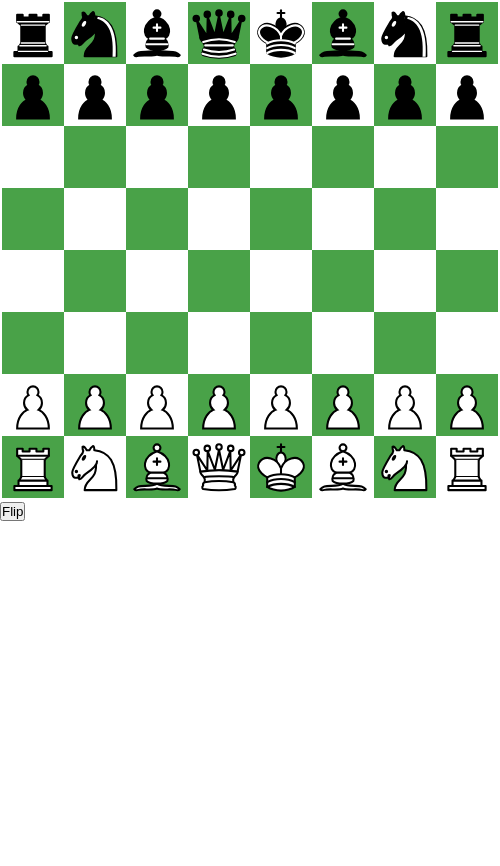
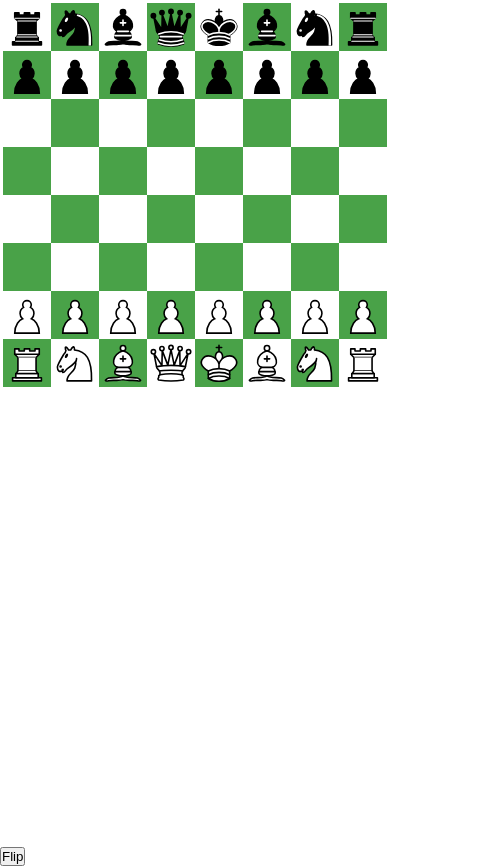
Before and after one commit to Ronald2007/chessweb-js, a website with bundled scripts: page index.html in a window 390 px wide. Shown: the whole page, 500 px wide, since content can reach past the window. Built offline with nearby package versions, Linux system fonts and the light colour scheme.

Commit message:
add config option

```diff
--- a/src/app.ts
+++ b/src/app.ts
@@ -1,24 +1,20 @@
 import { chessboard } from "./board.js";
-import { INITIAL_FEN, SAMPLE_FEN } from "./lib/constants.js";
-import { convertFENtoPosition } from "./lib/fen.js";
-import { convertMoveToNotation } from "./lib/notation.js";
+import { INITIAL_FEN } from "./lib/constants.js";
+import { Move } from "./types/index.js";
 
 function onWindowLoad() {
   const boardDiv = document.querySelector<HTMLDivElement>(".board");
   if (!boardDiv) return;
-  const controller = chessboard(boardDiv, INITIAL_FEN, (position) =>
-    console.log(position.prevMove?.notation)
-  );
+  const moves: Move[] = [];
+
+  const controller = chessboard(boardDiv, INITIAL_FEN, {
+    animationDuration: 0,
+    onChange: (position) => moves.push(position),
+  });
 
   document
     .querySelector<HTMLButtonElement>(".flip-btn")
     ?.addEventListener("click", () => controller.flip());
-
-  const notation = convertMoveToNotation(
-    { to: 44, from: 64, type: "normal" },
-    convertFENtoPosition(INITIAL_FEN).board
-  );
-  console.log(notation);
 }
 
 window.addEventListener("DOMContentLoaded", onWindowLoad);
--- a/src/board.ts
+++ b/src/board.ts
@@ -1,5 +1,10 @@
 import { convertFENtoPosition, convertPositionToFen } from "./lib/fen.js";
-import { COLOR_PIECES } from "./lib/constants.js";
+import {
+  COLOR_PIECES,
+  DEFAULT_BOARD_CONFIG,
+  INITIAL_FEN,
+  letters,
+} from "./lib/constants.js";
 import {
   convertIndexToPoint,
   clamp,
@@ -9,6 +14,7 @@ import {
 } from "./lib/helpers.js";
 import {
   Board,
+  BoardConfig,
   BoardDifference,
   GameController,
   PieceMove,
@@ -22,17 +28,23 @@ import { convertMoveToNotation } from "./lib/notation.js";
 // root element, start position, callback with new position(newPosition)
 export function chessboard(
   boardDiv: HTMLDivElement,
-  startPosition: Position | string,
-  onMove?: (position: Position) => void
+  startPosition: Position | string = INITIAL_FEN,
+  boardConfig: BoardConfig = DEFAULT_BOARD_CONFIG
 ) {
+  const config = {
+    ...DEFAULT_BOARD_CONFIG,
+    ...boardConfig,
+  } as Required<BoardConfig>;
+
   let boardRect = boardDiv.getBoundingClientRect();
   const overDiv = createElement("div", "square", "over", "hidden");
   const selectedDiv = createElement("div", "square", "selected", "hidden");
   const ghostDiv = createElement("div", "ghost", "piece", "hidden");
+  const rootEl = document.querySelector<HTMLHtmlElement>(":root");
 
-  let BOARD_SIZE = boardRect.height;
-  let SQUARE_SIZE = BOARD_SIZE / 8;
-  let CENTER = SQUARE_SIZE / 2;
+  let BOARD_SIZE = 0,
+    SQUARE_SIZE = 0,
+    CENTER = 0;
 
   const position =
     typeof startPosition === "string"
@@ -40,11 +52,14 @@ export function chessboard(
       : startPosition;
 
   let possibleMoves: PieceMove[] = findAllMoves(position);
-  let flip = false;
+  let flip = config.flipped;
 
   function initialize(): GameController {
     // create board size & add update on every resize
     setBoardSize();
+    boardDiv.append(overDiv, selectedDiv, ghostDiv);
+
+    // boardDiv.addEventListener("pointerdown", onDragStart);
     let timeout: NodeJS.Timeout; // holder for timeout id
     const delay = 250;
     window.addEventListener("resize", () => {
@@ -52,11 +67,19 @@ export function chessboard(
       timeout = setTimeout(setBoardSize, delay);
     });
 
-    boardDiv.append(overDiv, selectedDiv, ghostDiv);
-    boardDiv.addEventListener("pointerdown", onDragStart);
     displayBoard(position.board);
+    setupBoardConfig();
 
     return createBoardController();
+  }
+
+  function setupBoardConfig() {
+    setAnimationDurationTo(config.animationDuration);
+    flipBoard(config.flipped);
+    if (config.playable) {
+      boardDiv.addEventListener("pointerdown", onDragStart);
+    }
+    toggleCoordinates(config.showCoordinates);
   }
 
   function createBoardController(): GameController {
@@ -66,37 +89,67 @@ export function chessboard(
       clearBoard,
       getOrientation: () => flip,
       destroy: () => (boardDiv.innerHTML = ""),
+      toggleCoordinates,
+      getFen: () => position.fen,
+      getPosition: () => position,
     };
   }
 
   function setBoardSize() {
-    const rootElement = document.querySelector<HTMLHtmlElement>(":root");
-    if (!rootElement) return;
     const parentElement = boardDiv.parentElement;
     let size: number;
     if (!parentElement) {
-      const { height, width } = rootElement.getBoundingClientRect();
+      if (!rootEl) return;
+      const { height, width } = rootEl.getBoundingClientRect();
       size = clamp(height, width);
     } else {
       const { height, width } = parentElement.getBoundingClientRect();
       size = clamp(height, width);
     }
-    const padding = size % 8;
+    const coorBarLen = config.showCoordinates ? Math.round(size / 32) : 0;
+    size -= coorBarLen;
+    const padding = (size % 8) / 2;
     size = Math.floor(size / 8) * 8;
 
-    rootElement.style.setProperty("--board-size", `${size}px`);
-    boardDiv.style.margin = `${padding / 2}px ${padding / 2}px`;
+    rootEl?.style.setProperty("--board-size", `${size}px`);
+    boardDiv.style.margin = `${padding}px ${padding}px ${
+      padding + coorBarLen
+    }px ${padding + coorBarLen}px`;
     boardRect = boardDiv.getBoundingClientRect();
     BOARD_SIZE = boardRect.height;
     SQUARE_SIZE = BOARD_SIZE / 8;
     CENTER = SQUARE_SIZE / 2;
   }
 
+  function toggleCoordinates(show: boolean = true) {
+    if (!show) {
+      boardDiv.querySelectorAll(".coordinates").forEach((el) => el.remove());
+    } else {
+      const numbersBar = createElement("div", "coordinates", "vertical");
+      for (let i = 0; i < 8; i++) {
+        const coorDiv = createElement("div", "coor");
+        coorDiv.innerHTML = `<h6>${(i + 1).toString()}</h6>`;
+        numbersBar.append(coorDiv);
+      }
+      const lettersBar = createElement("div", "coordinates", "horizontal");
+      for (const letter of letters) {
+        const coorDiv = createElement("div", "coor");
+        coorDiv.innerHTML = `<h6>${letter}</h6>`;
+        lettersBar.append(coorDiv);
+      }
+      boardDiv.append(numbersBar, lettersBar);
+    }
+    config.showCoordinates = show;
+    setBoardSize();
+  }
+
+  function setAnimationDurationTo(value: number) {
+    rootEl?.style.setProperty("--animation-duration", `${value}ms`);
+  }
+
   function flipBoard(direction?: boolean) {
     flip = direction !== undefined ? direction : !flip;
-    document
-      .querySelector<HTMLHtmlElement>(":root")
-      ?.style.setProperty("--flip-rotation", `${flip ? 180 : 0}deg`);
+    rootEl?.style.setProperty("--flip-rotation", `${flip ? 180 : 0}deg`);
     return flip;
   }
 
@@ -105,25 +158,29 @@ export function chessboard(
     boardDiv.querySelector(".piece.dragged")?.classList.remove("dragged");
     boardDiv.querySelector(".piece.ghost")?.classList.remove(...COLOR_PIECES);
     boardDiv.querySelector(".piece.ghost")?.classList.add("hidden");
-    boardDiv.querySelector(".square.selected")?.classList.remove("selected");
+    boardDiv.querySelector(".square.selected")?.classList.add("hidden");
     boardDiv.querySelector(".square.over")?.classList.add("hidden");
     createPossibleMoves([]);
   }
 
-  function clearBoard() {
+  function clearBoard(animate: boolean = false) {
     clearBoardIndicators();
-    displayBoard([]);
+    updateBoard([], animate);
   }
 
-  function changePosition(fenOrPosition: Position | string) {
+  function changePosition(
+    fenOrPosition: Position | string,
+    animate: boolean = true
+  ) {
     const newPosition =
       typeof fenOrPosition === "string"
         ? convertFENtoPosition(fenOrPosition)
         : fenOrPosition;
     const differences = findDifferences(position.board, newPosition.board);
-    updateBoard(differences);
+    updateBoard(differences, animate);
     Object.assign(position, newPosition);
     possibleMoves = findAllMoves(position);
+    config.onChange?.(position, "changed");
   }
 
   function displayBoard(board: Board) {
@@ -142,9 +199,13 @@ export function chessboard(
     }
   }
 
-  function updateBoard(differences: BoardDifference[]) {
+  function updateBoard(
+    differences: BoardDifference[],
+    animate: boolean = true
+  ) {
     clearBoardIndicators();
-    console.log(differences);
+    if (!animate) setAnimationDurationTo(0);
+
     for (const difference of differences) {
       let pieceDiv: HTMLDivElement | null = null;
       if (difference.from === -1) {
@@ -169,6 +230,9 @@ export function chessboard(
       pieceDiv.style.transform = translatePoint(point, SQUARE_SIZE);
       pieceDiv.dataset.index = difference.to.toString();
     }
+    // setTimeout to 0, otherwise duration will be applied again
+    if (!animate)
+      setTimeout(() => setAnimationDurationTo(config.animationDuration), 0);
   }
 
   function createPiece(point: Point, name: string, index: number) {
@@ -239,7 +303,7 @@ export function chessboard(
     }
 
     possibleMoves = findAllMoves(position);
-    onMove?.(position);
+    config.onChange?.(position, "newmove");
     // displayBoard(position.board);
   }
 
@@ -285,7 +349,7 @@ export function chessboard(
         ?.classList.replace(code, code[0] + piece);
     }
     possibleMoves = findAllMoves(position);
-    onMove?.(position);
+    config.onChange?.(position, "newmove");
   }
 
   function onDragStart(e: MouseEvent) {
@@ -295,9 +359,6 @@ export function chessboard(
       y: clamp(e.clientY - boardRect.top, BOARD_SIZE, 0),
     };
     const dragIndex = convertPointToIndex(point, SQUARE_SIZE, flip);
-    const dragTarget = boardDiv.querySelector<HTMLDivElement>(
-      `.piece[data-index="${dragIndex}"]`
-    );
     const square = position.board[dragIndex];
     const selectedPieceDiv =
       boardDiv.querySelector<HTMLDivElement>(".piece.selected");
@@ -310,6 +371,9 @@ export function chessboard(
       if (!square || square.color !== selectedSquare?.color)
         return onDragEnd(e);
     }
+    const dragTarget = boardDiv.querySelector<HTMLDivElement>(
+      `.piece[data-index="${dragIndex}"]`
+    );
     if (!dragTarget || !square || square.color !== position.turn) return;
 
     selectedPieceDiv?.classList.remove("selected");
@@ -317,7 +381,9 @@ export function chessboard(
     createPossibleMoves(
       possibleMoves.filter((move) => move.from === dragIndex)
     );
-    document.addEventListener("pointermove", onDragMove);
+    if (config.draggable) {
+      document.addEventListener("pointermove", onDragMove);
+    }
     document.addEventListener("pointerup", onDragEnd);
     const selectedPoint = convertIndexToPoint(dragIndex, SQUARE_SIZE);
     // show indicator on square that the piece was selected
@@ -337,7 +403,6 @@ export function chessboard(
     const dragTarget =
       boardDiv.querySelector<HTMLDivElement>(".piece.selected");
     if (!dragTarget) return selectedDiv?.classList.add("hidden");
-
     dragTarget.classList.add("dragged");
 
     // pointer position relative to board
@@ -345,6 +410,7 @@ export function chessboard(
       x: clamp(e.clientX - boardRect.left, BOARD_SIZE, 0),
       y: clamp(e.clientY - boardRect.top, BOARD_SIZE, 0),
     };
+    console.log(point);
 
     dragTarget.style.transform =
       translatePoint(
--- a/src/lib/constants.ts
+++ b/src/lib/constants.ts
@@ -1,3 +1,5 @@
+import { BoardConfig } from "../types/index";
+
 export const INITIAL_FEN =
   "rnbqkbnr/pppppppp/8/8/8/8/PPPPPPPP/RNBQKBNR w KQkq - 0 1";
 export const PROMOTION_FEN =
@@ -12,3 +14,12 @@ export const COLOR_PIECES = [
 ];
 
 export const letters = ["a", "b", "c", "d", "e", "f", "g", "h"];
+
+export const DEFAULT_BOARD_CONFIG: BoardConfig = {
+  showCoordinates: false,
+  animationDuration: 150,
+  draggable: true,
+  playable: true,
+  flipped: false,
+  onChange: undefined,
+};
--- a/src/lib/helpers.ts
+++ b/src/lib/helpers.ts
@@ -62,8 +62,8 @@ export function translatePoint(
   flip: boolean = false
 ): string {
   return `translate(${
-    Math.abs((flip ? 7 : 0) - point.x / squareSize) * 100
-  }%, ${Math.abs((flip ? 7 : 0) - point.y / squareSize) * 100}%)`;
+    ((flip ? 7 : 0) - point.x / squareSize) * (flip ? 1 : -1) * 100
+  }%, ${((flip ? 7 : 0) - point.y / squareSize) * (flip ? 1 : -1) * 100}%)`;
 }
 
 export function emptyPosition(): Position {
--- a/styles/styles.css
+++ b/styles/styles.css
@@ -22,11 +22,12 @@ body {
 }
 
 .board-container {
-  /* height: 100%;
+  height: 100%;
   max-width: 100vw;
-  aspect-ratio: 1/1; */
+  aspect-ratio: 1/1;
+  /* margin: 50px;
   height: 500px;
-  width: 500px;
+  width: 500px; */
 }
 
 .board {
@@ -136,6 +137,36 @@ body {
   position: relative;
 }
 
+.coordinates {
+  position: absolute;
+  display: grid;
+}
+
+.coordinates.vertical {
+  height: var(--board-size);
+  width: calc(var(--board-size) / 8 / 4);
+  right: 100%;
+  grid-template-columns: repeat(1, 1fr);
+}
+
+.coordinates.horizontal {
+  height: calc(var(--board-size) / 8 / 4);
+  width: var(--board-size);
+  top: 100%;
+  grid-template-columns: repeat(8, 1fr);
+}
+
+.coordinates > div.coor {
+  display: flex;
+  align-items: center;
+  justify-content: center;
+}
+
+.coordinates > div.coor > h6 {
+  font-weight: 500;
+  /* font-size: 16px; */
+}
+
 .number {
   width: calc(var(--board-size) / 8);
   height: calc(var(--board-size) / 8);
```
Also changed, not shown: src/types/index.ts (+16 -2 lines), 1 other file.
